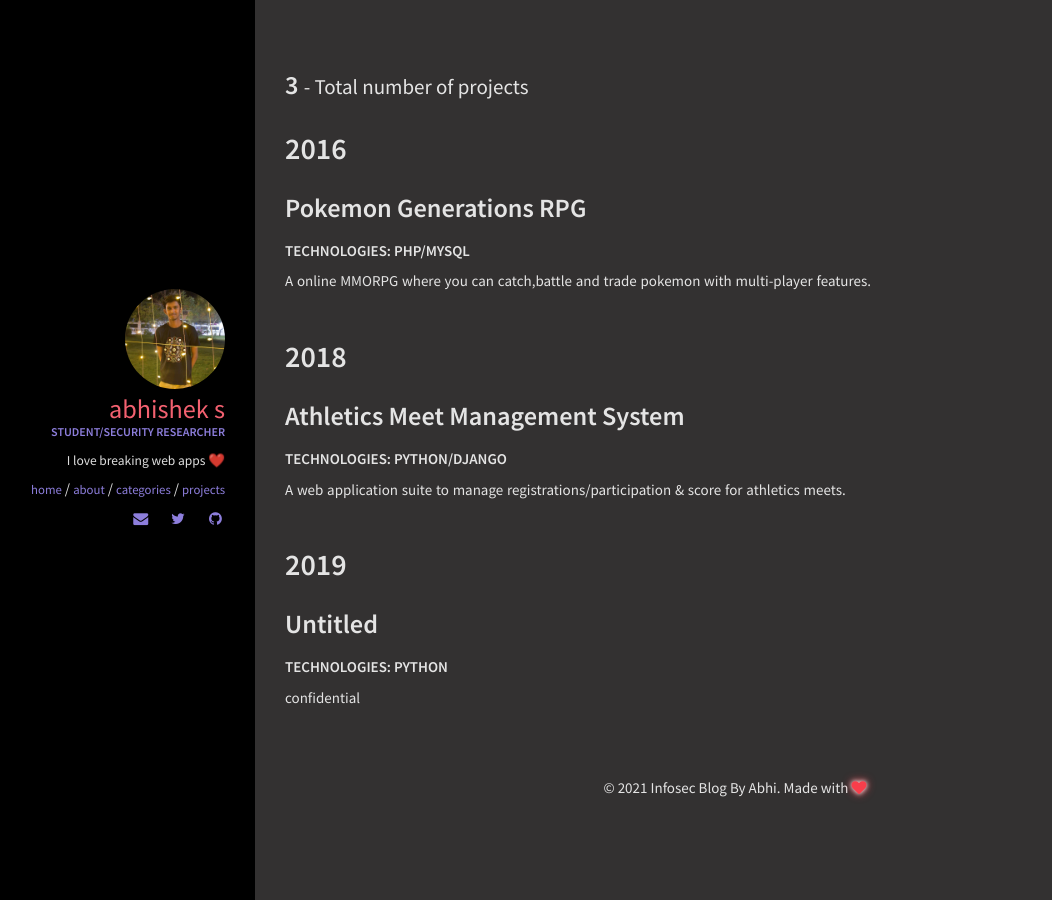
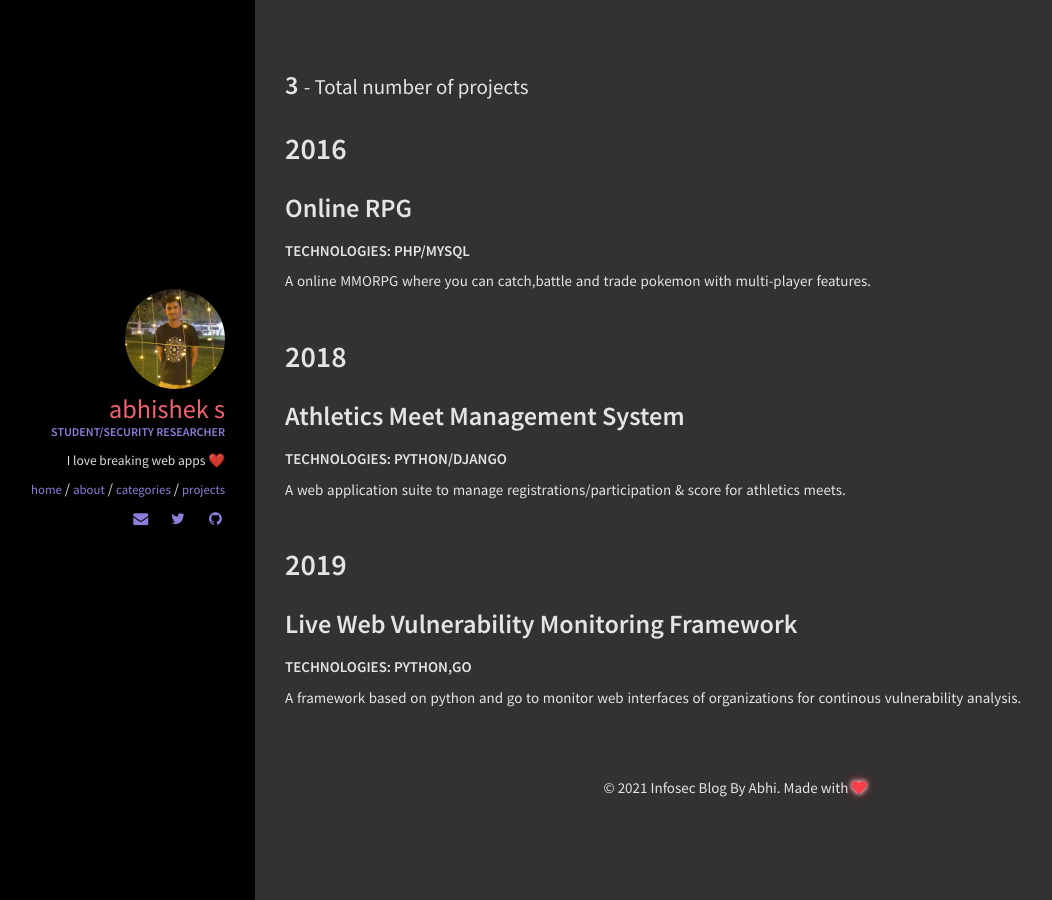
Before and after one commit to abhiabhi2306/abhiabhi2306.github.io, a Jekyll site: the page built from projects.html, in a window 1280 px wide. Shown: the whole page, without its empty margins (65-1117 px from the left). Built offline with Jekyll 4.4.1, drawn with Linux system fonts in a browser that asks for light colours.

Commit message:
Update projects.yml

```diff
--- a/_data/projects.yml
+++ b/_data/projects.yml
@@ -1,6 +1,6 @@
 - year: 2016
   projects:
-    - name: Pokemon Generations RPG
+    - name: Online RPG
       technologies: php/mysql
       description: A online MMORPG where you can catch,battle and trade pokemon with multi-player features.
       github: https://github.com/abhiabhi2306/
@@ -12,7 +12,7 @@
       github: https://github.com/abhiabhi2306/
 - year: 2019
   projects:
-    - name: Untitled
-      technologies: python
-      description: confidential
+    - name: Live Web Vulnerability Monitoring Framework
+      technologies: python,go
+      description: A framework based on python and go to monitor web interfaces of organizations for continous vulnerability analysis.
       github: https://github.com/abhiabhi2306/
```
